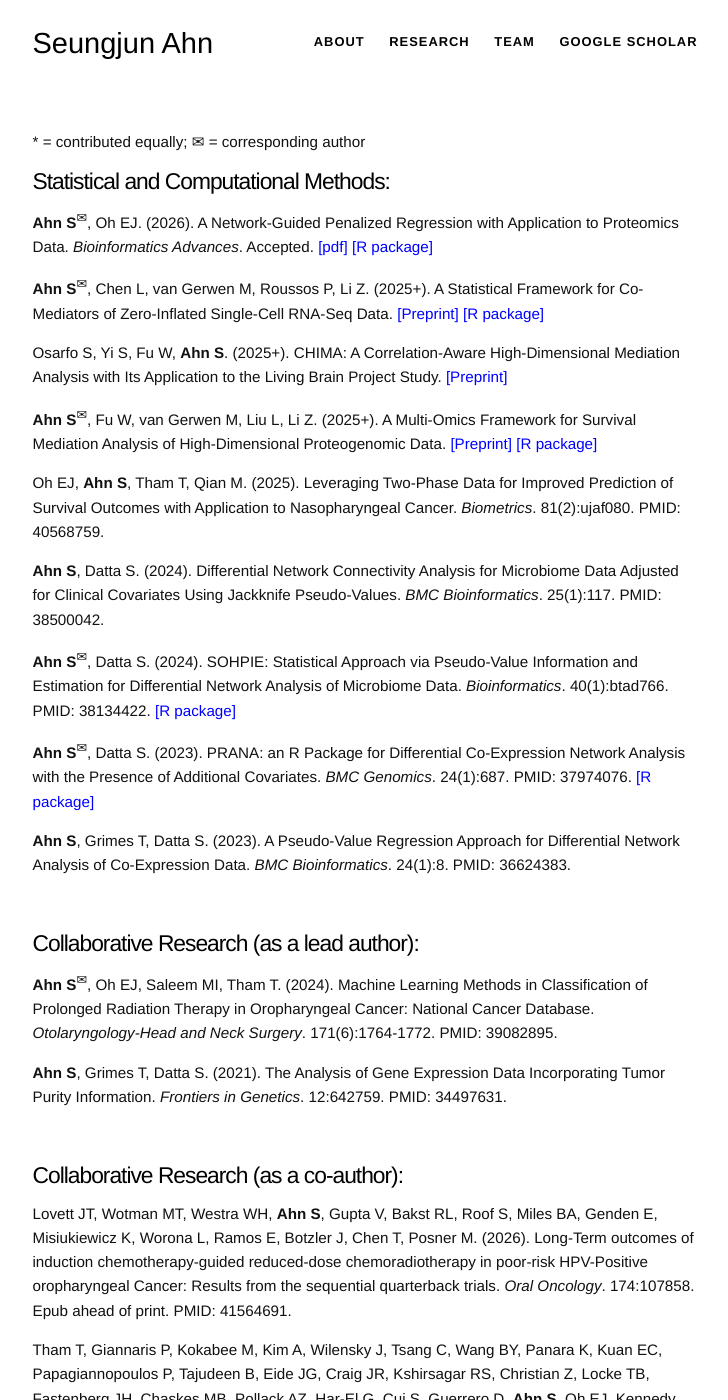
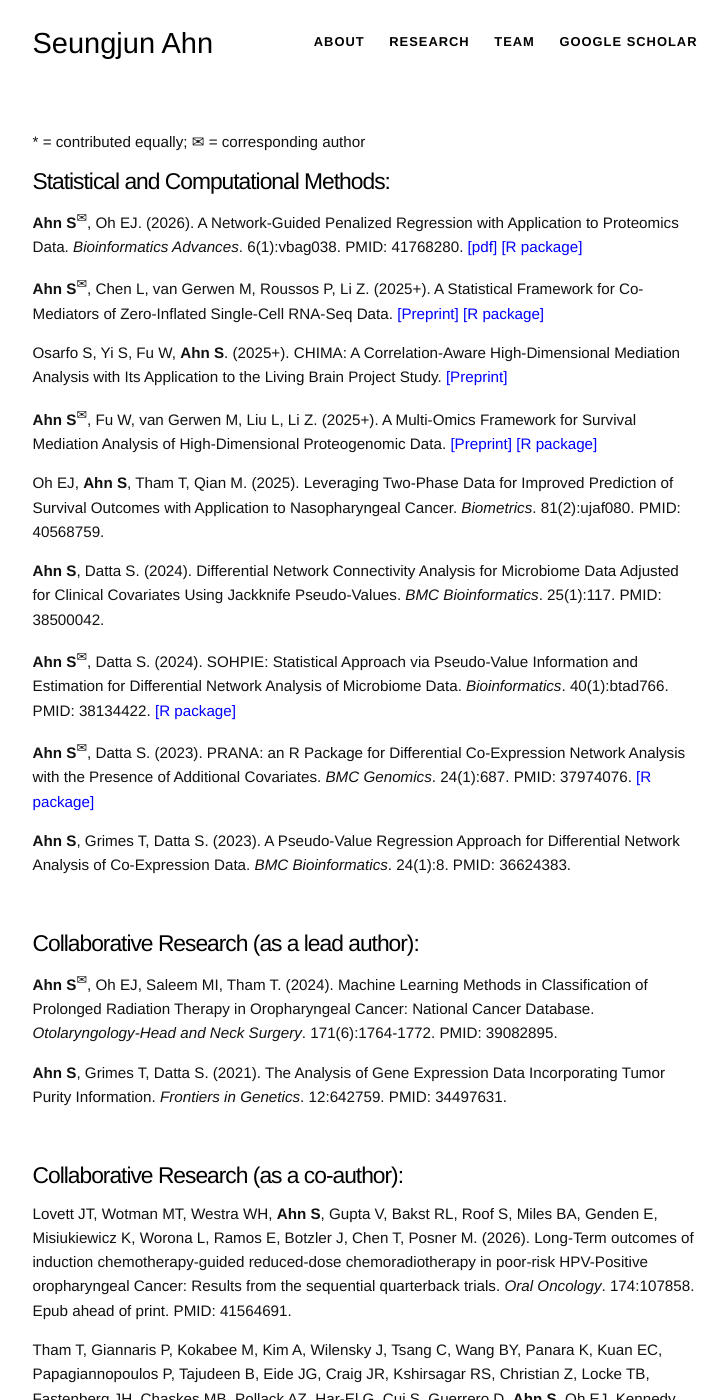
Before and after one commit to sjahnn/sjahnn.github.io, a Jekyll site: the page built from research.md, in a window 1280 px wide and 1400 px high. Shown: the whole window, without its empty margins (275-1003 px from the left). Built offline with Jekyll 4.4.1, drawn with Linux system fonts in a browser that asks for light colours; some of the changed text lies outside the part shown.

Commit message:
Update research.md

```diff
--- a/research.md
+++ b/research.md
@@ -35,7 +35,7 @@ Oh EJ, **Ahn S**, Tham T, Qian M. (2025+). Leveraging Two-Phase Data for Improve
 --->
 
 # Statistical and Computational Methods:
-**Ahn S**<sup><span>&#9993;</span></sup>, Oh EJ. (2026). A Network-Guided Penalized Regression with Application to Proteomics Data. *Bioinformatics Advances*. Accepted. <a href="https://doi.org/10.1093/bioadv/vbag038" style="color: blue;">[pdf]</a> <a href="https://cran.r-project.org/web/packages/NetGreg/index.html" style="color: blue;">[R package]</a>
+**Ahn S**<sup><span>&#9993;</span></sup>, Oh EJ. (2026). A Network-Guided Penalized Regression with Application to Proteomics Data. *Bioinformatics Advances*. 6(1):vbag038. PMID: 41768280. <a href="https://doi.org/10.1093/bioadv/vbag038" style="color: blue;">[pdf]</a> <a href="https://cran.r-project.org/web/packages/NetGreg/index.html" style="color: blue;">[R package]</a>
 
 **Ahn S**<sup><span>&#9993;</span></sup>, Chen L, van Gerwen M, Roussos P, Li Z. (2025+). A Statistical Framework for Co-Mediators of Zero-Inflated Single-Cell RNA-Seq Data. <a href="https://arxiv.org/abs/2507.06113" style="color: blue;">[Preprint]</a> <a href="https://cran.r-project.org/web/packages/MedZIsc/index.html" style="color: blue;">[R package]</a>
 
```
Also changed, not shown: other parts of research.md (+1 -1 lines).
